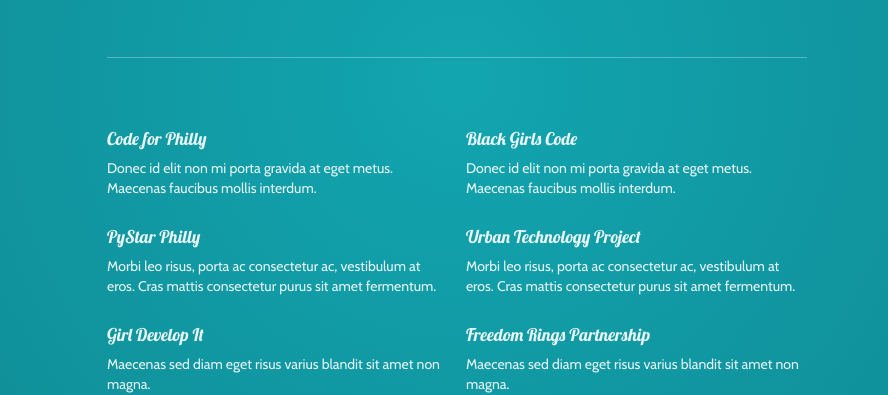
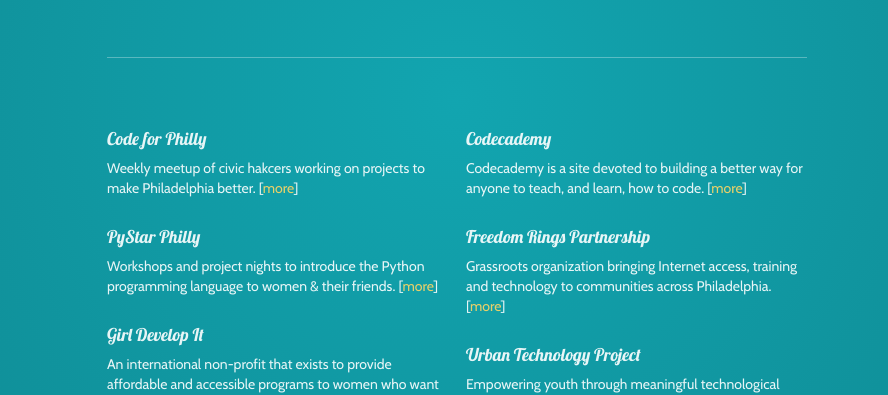
Before and after one commit to mheadd/getyourtoga.org, a plain HTML site: page index.html in a window 1280 px wide. Shown: the part 408-803 px from the top of the page, without its empty margins (183-1071 px from the left). Drawn offline with nearby package versions, Linux system fonts and the light colour scheme.

Commit message:
First iteration of site.

```diff
--- a/index.html
+++ b/index.html
@@ -80,24 +80,25 @@
       <div class="row-fluid marketing">
         <div class="span6">
           <h4>Code for Philly</h4>
-          <p>Donec id elit non mi porta gravida at eget metus. Maecenas faucibus mollis interdum.</p>
+          <p>Weekly meetup of civic hakcers working on projects to make Philadelphia better. [<a href="http://codeforphilly.org/">more</a>]</p>
 
           <h4>PyStar Philly</h4>
-          <p>Morbi leo risus, porta ac consectetur ac, vestibulum at eros. Cras mattis consectetur purus sit amet fermentum.</p>
+          <p>Workshops and project nights to introduce the Python programming language to women &amp; their friends. [<a href="http://www.meetup.com/phillypug/">more</a>]</p>
 
           <h4>Girl Develop It</h4>
-          <p>Maecenas sed diam eget risus varius blandit sit amet non magna.</p>
+          <p>An international non-profit that exists to provide affordable and accessible programs to women who want to code. [<a href="http://www.meetup.com/Girl-Develop-It-Philadelphia/">more</a>]</p>
         </div>
 
         <div class="span6">
-          <h4>Black Girls Code</h4>
-          <p>Donec id elit non mi porta gravida at eget metus. Maecenas faucibus mollis interdum.</p>
+          <h4>Codecademy</h4>
+          <p>Codecademy is a site devoted to building a better way for anyone to teach, and learn, how to code. [<a href="http://www.codecademy.com/">more</a>]</p>
+
+          <h4>Freedom Rings Partnership</h4>
+          <p>Grassroots organization bringing Internet access, training and technology to communities across Philadelphia. [<a href="https://www.phillykeyspots.org/">more</a>]</p>
 
           <h4>Urban Technology Project</h4>
-          <p>Morbi leo risus, porta ac consectetur ac, vestibulum at eros. Cras mattis consectetur purus sit amet fermentum.</p>
+          <p>Empowering youth through meaningful technological experiences that link leadership development, education and community building. [<a href="http://utp-philly.org/">more</a>]</p>
 
-          <h4>Freedom Rings Partnership</h4>
-          <p>Maecenas sed diam eget risus varius blandit sit amet non magna.</p>
         </div>
       </div>
 
```
Also changed, not shown: 1 other file.
